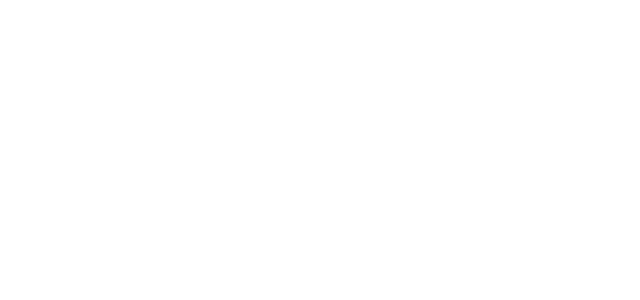
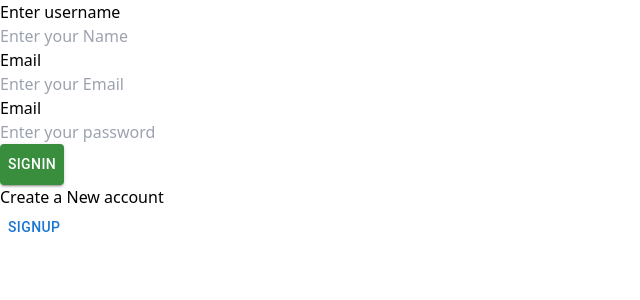
Before and after one commit to prathamlashkari/ChatApp-Springboot-mysql, a React (Vite) app in the folder client/: page /signup in a window 1280 px wide. Before the commit this address had no page. Shown: the top 300 px of the page, without its empty margins (0-640 px from the left). Built offline with nearby package versions, Linux system fonts and the light colour scheme.

Commit message:
Created both signup and sigin form

```diff
--- a/client/package.json
+++ b/client/package.json
@@ -18,6 +18,7 @@
     "react-icons": "^5.2.1",
     "react-redux": "^9.1.2",
     "react-router-dom": "^6.23.1",
+    "react-toastify": "^10.0.5",
     "redux": "^5.0.1",
     "redux-thunk": "^3.1.0"
   },
--- a/client/src/App.jsx
+++ b/client/src/App.jsx
@@ -1,11 +1,16 @@
  import { Route, BrowserRouter as Router, Routes } from "react-router-dom";
  // src/index.js
 import './index.css';
+import { ToastContainer } from 'react-toastify';
+import 'react-toastify/dist/ReactToastify.css';
+
+
 
 import Home from "./pages/Home";
 import Status from "./pages/Status";
 import StateViewer from "./pages/StateViewer";
 import Signin from "./pages/Signin";
+import SignUp from "./pages/SignUp";
 function App() {
 
 
@@ -17,8 +22,10 @@
           <Route path="/status" element={<Status/>}/>
           <Route path="/status/:usreId" element={<StateViewer/>}/>
           <Route path="/signin" element={<Signin/>}/>
+          <Route path="/signup" element={<SignUp/>}/>
          </Routes>
        </Router>
+       <ToastContainer/>
     </>
   )
 }
--- /dev/null
+++ b/client/src/pages/SignUp.jsx
@@ -0,0 +1,77 @@
+import { Button } from '@mui/material';
+import { green } from '@mui/material/colors';
+import React, { useState } from 'react'
+
+import { useNavigate } from 'react-router-dom';
+import { toast } from 'react-toastify';
+
+const SignUp = () => {
+
+
+  const [inputData , setInputData] = useState({ fullname:"",email:"",password:""});
+  const navigate = useNavigate();
+  const handleSubmit =(e)=>{
+    e.preventDefault();
+    toast("Login Successfully")
+    console.log("handle submit")
+  }
+  const handleChange =()=>{
+  }
+
+
+  return (
+    <div>
+      <div className='flex justify-center h-screen items-center'>
+       <div className='w-[30%] p-10 shadow bg-white'>
+         <form action="" className='space-y-5' onSubmit={(e)=>handleSubmit(e)}>
+          <div>
+              <p className='ab-2'>Enter username</p>
+              <input
+              type="text"
+              placeholder='Enter your Name'
+              name='full_name'
+              onChange={(e)=>handleChange(e)}
+              value={inputData.name}
+              className='py-2 outline outline-green-600 w-full rounded-md border' />
+          </div>
+           <div>
+             <p className='ab-2'>Email</p>
+             <input
+             type="email"
+             placeholder='Enter your Email'
+             name='email'
+             onChange={(e)=>handleChange(e)}
+             value={inputData.email}
+             className='py-2 outline outline-green-600 w-full rounded-md border' />
+           </div>
+           <div>
+             <p className='ab-2'>Email</p>
+             <input
+             type="password"
+             placeholder='Enter your password'
+             name='password'
+             onChange={(e)=>handleChange(e)}
+             value={inputData.password}
+             className='py-2 outline outline-green-600 w-full rounded-md border' />
+           </div>
+           <div>
+             <Button type='submit'
+             sx={{
+               bgcolor:green[700],
+               padding:".5rem 0rem"
+             }} className='w-full bg-green-600' variant='contained' >SignIn</Button>
+           </div>
+         </form>
+
+         <div className='flex space-x-3 items-center mt-5'>
+             <p className=''>Create a New account</p>
+             <Button variant="text" onClick={()=>navigate("/signup")}>SignUp</Button>
+         </div>
+       </div>
+     </div>
+
+    </div>
+   )
+}
+
+export default SignUp
--- a/client/src/pages/Signin.jsx
+++ b/client/src/pages/Signin.jsx
@@ -1,25 +1,38 @@
-import React, { useState } from 'react'
+import { Button } from '@mui/material';
+import { green } from '@mui/material/colors';
+import React, { useState} from 'react'
+import { useNavigate } from 'react-router-dom';
+import { toast } from 'react-toastify';
 
 const Signin = () => {
 
   const [inputData , setInputData] = useState({email:"",password:""});
-  const handleSubmit =()=>{
+  const navigate = useNavigate();
+  const handleSubmit =(e)=>{
+    e.preventDefault();
+    toast("Login Successfully")
     console.log("handle submit")
   }
-  const handleChange =()=>{}
-
+  const handleChange = (e) => {
+    const { name, value } = e.target;
+    setInputData(prevState => ({
+      ...prevState,
+      [name]: value
+    }));
+  }
   return (
    <div>
      <div className='flex justify-center h-screen items-center'>
       <div className='w-[30%] p-10 shadow bg-white'>
-        <form action="" className='space-y-5'>
+        <form action="" className='space-y-5' onSubmit={(e)=>handleSubmit(e)}>
           <div>
             <p className='ab-2'>Email</p>
             <input
             type="email"
             placeholder='Enter your Email'
-            onChange={handleChange}
+            onChange={(e)=>handleChange(e)}
             value={inputData.email}
+            name='email'
             className='py-2 outline outline-green-600 w-full rounded-md border' />
           </div>
           <div>
@@ -27,11 +40,24 @@
             <input
             type="password"
             placeholder='Enter your password'
-            onChange={handleChange}
+            name='password'
+            onChange={(e)=>handleChange(e)}
             value={inputData.password}
             className='py-2 outline outline-green-600 w-full rounded-md border' />
           </div>
+          <div>
+            <Button type='submit'
+            sx={{
+              bgcolor:green[700],
+              padding:".5rem 0rem"
+            }} className='w-full bg-green-600' variant='contained' >SignIn</Button>
+          </div>
         </form>
+
+        <div className='flex space-x-3 items-center mt-5'>
+            <p className=''>Create a New account</p>
+            <Button variant="text" onClick={()=>navigate("/signup")}>SignUp</Button>
+        </div>
       </div>
     </div>
 
```
Also changed, not shown: 1 other file (tests, documents, lock files or other folders).
